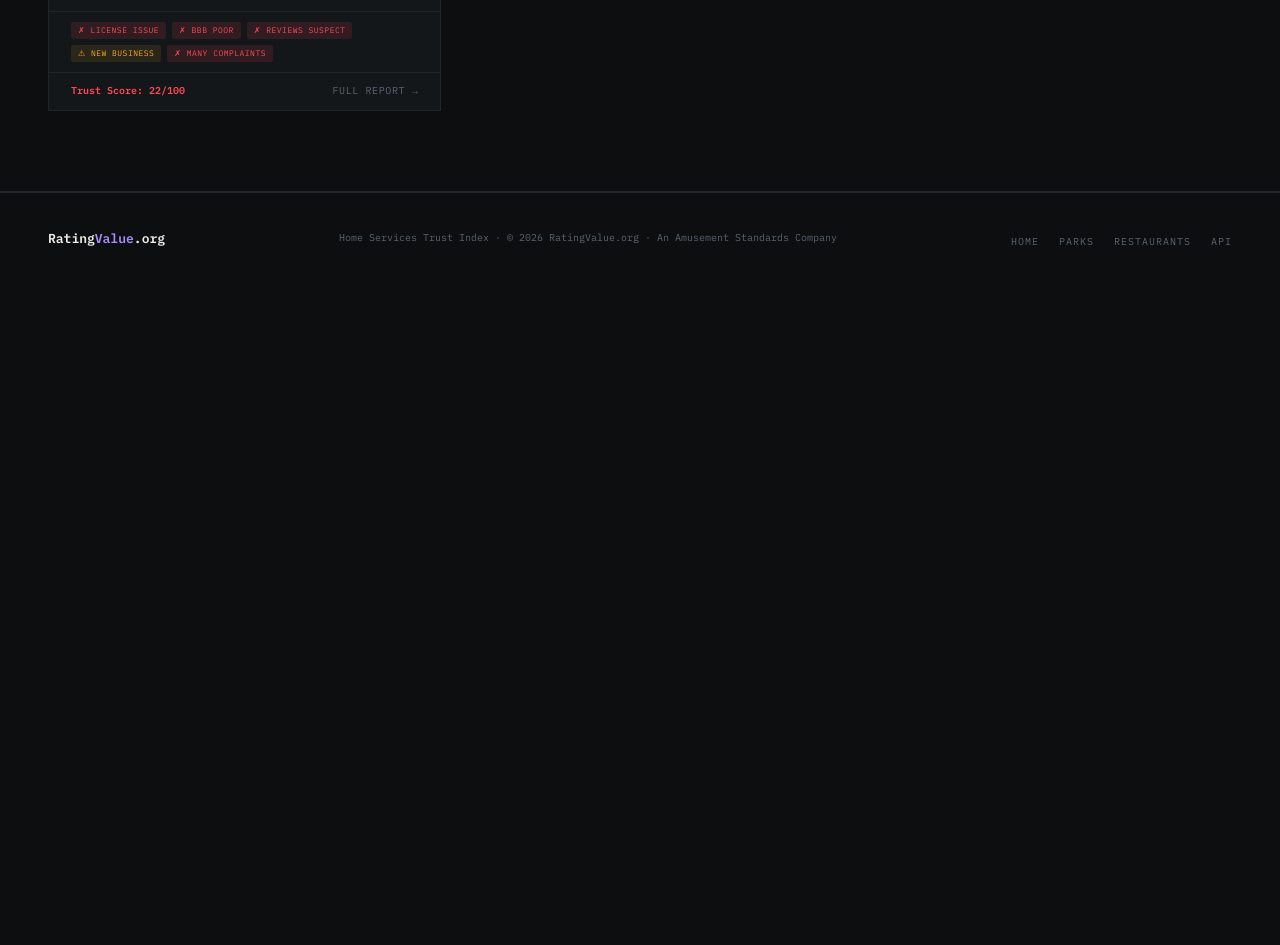
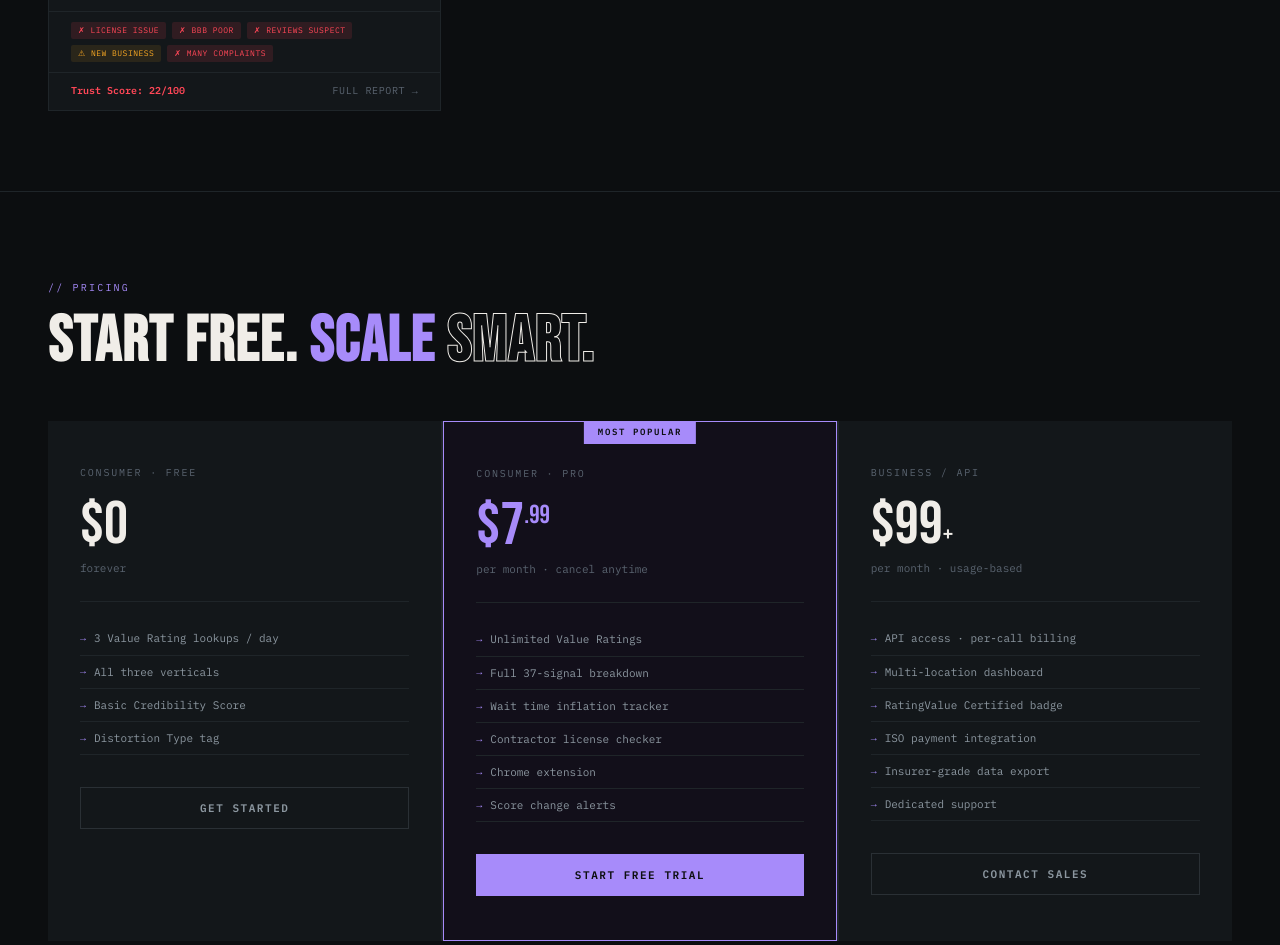
Before and after one commit to adambrousell/ratingvalue.org, a plain HTML site: page services.html in a window 1280 px wide. Shown: the part 2197-3142 px from the top of the page. Before the commit the page ends 2482 px from the top, so only its background shows below. Drawn offline with nearby package versions, Linux system fonts and the light colour scheme.

Commit message:
Update services.html

```diff
--- a/services.html
+++ b/services.html
@@ -121,6 +121,24 @@ footer{border-top:1px solid var(--border);padding:32px 48px;display:flex;justify
   .serv-grid{grid-template-columns:1fr;}
   footer{flex-direction:column;gap:16px;text-align:center;}
 }
+
+/* ── PRICING ── */
+.price-grid{display:grid;grid-template-columns:repeat(3,1fr);gap:2px;margin-top:48px;background:var(--border);}
+.price-card{background:var(--surface);padding:44px 32px;position:relative;}
+.price-card.featured{background:#120F1A;border:1px solid #A78BFA;}
+.price-card.featured::before{content:'MOST POPULAR';position:absolute;top:-1px;left:50%;transform:translateX(-50%);background:#A78BFA;color:var(--bg);font-family:var(--fm);font-size:9px;font-weight:600;letter-spacing:0.18em;padding:4px 14px;}
+.pc-tier{font-family:var(--fm);font-size:10px;letter-spacing:0.18em;text-transform:uppercase;color:var(--muted);margin-bottom:14px;}
+.pc-price{font-family:var(--fd);font-size:60px;line-height:1;color:var(--white);margin-bottom:4px;}
+.featured .pc-price{color:#A78BFA;}
+.pc-period{font-family:var(--fm);font-size:11px;color:var(--muted);margin-bottom:24px;}
+.pc-list{list-style:none;margin-bottom:32px;border-top:1px solid var(--border);padding-top:20px;}
+.pc-list li{font-family:var(--fm);font-size:11px;color:var(--mid);padding:7px 0;border-bottom:1px solid var(--border);display:flex;align-items:center;gap:8px;}
+.pc-list li::before{content:'→';color:#A78BFA;font-size:10px;}
+.pc-btn{width:100%;font-family:var(--fm);font-size:11px;font-weight:600;letter-spacing:0.14em;text-transform:uppercase;padding:13px;border:1px solid var(--border2);background:transparent;color:var(--mid);cursor:pointer;transition:all 0.2s;}
+.featured .pc-btn{background:#A78BFA;color:var(--bg);border-color:#A78BFA;}
+.pc-btn:hover{border-color:#A78BFA;color:#A78BFA;}
+.featured .pc-btn:hover{opacity:0.88;}
+
 </style>
 </head>
 <body>
@@ -207,6 +225,55 @@ footer{border-top:1px solid var(--border);padding:32px 48px;display:flex;justify
 
 <!-- SERVICE GRID -->
 <div class="serv-grid" id="servGrid"></div>
+
+
+<div class="sdiv"></div>
+<section id="pricing" style="max-width:1280px;margin:0 auto;padding:88px 48px;position:relative;z-index:1;">
+  <div class="eyebrow" style="font-family:var(--fm);font-size:10px;letter-spacing:0.22em;text-transform:uppercase;color:var(--purple);margin-bottom:16px;">// Pricing</div>
+  <h2 style="font-family:var(--fd);font-size:clamp(40px,5vw,68px);line-height:0.95;letter-spacing:0.02em;margin-bottom:24px;">START FREE. <span style="color:#A78BFA;">SCALE</span> <span style="-webkit-text-stroke:1px var(--white);color:transparent;">SMART.</span></h2>
+  <div class="price-grid">
+    <div class="price-card">
+      <div class="pc-tier">Consumer · Free</div>
+      <div class="pc-price">$0</div>
+      <div class="pc-period">forever</div>
+      <ul class="pc-list">
+        <li>3 Value Rating lookups / day</li>
+        <li>All three verticals</li>
+        <li>Basic Credibility Score</li>
+        <li>Distortion Type tag</li>
+      </ul>
+      <button class="pc-btn">Get Started</button>
+    </div>
+    <div class="price-card featured">
+      <div class="pc-tier">Consumer · Pro</div>
+      <div class="pc-price">$7<span style="font-size:26px;vertical-align:super;">.99</span></div>
+      <div class="pc-period">per month · cancel anytime</div>
+      <ul class="pc-list">
+        <li>Unlimited Value Ratings</li>
+        <li>Full 37-signal breakdown</li>
+        <li>Wait time inflation tracker</li>
+        <li>Contractor license checker</li>
+        <li>Chrome extension</li>
+        <li>Score change alerts</li>
+      </ul>
+      <button class="pc-btn">Start Free Trial</button>
+    </div>
+    <div class="price-card">
+      <div class="pc-tier">Business / API</div>
+      <div class="pc-price">$99<span style="font-size:26px;">+</span></div>
+      <div class="pc-period">per month · usage-based</div>
+      <ul class="pc-list">
+        <li>API access · per-call billing</li>
+        <li>Multi-location dashboard</li>
+        <li>RatingValue Certified badge</li>
+        <li>ISO payment integration</li>
+        <li>Insurer-grade data export</li>
+        <li>Dedicated support</li>
+      </ul>
+      <button class="pc-btn">Contact Sales</button>
+    </div>
+  </div>
+</section>
 
 <div class="sdiv"></div>
 <footer>
@@ -322,7 +389,7 @@ function renderServ(svcs) {
 }
 
 
-const RV_WORKER = "https://rv-signup.ratingvalue.workers.dev";
+const RV_WORKER = "https://rv-signup.amusementstandards.workers.dev";
 
 async function submitSignup({ name, email, type, vertical, source, formId, successId, btnSelector }) {
   if (!email || !email.includes("@")) {
```
